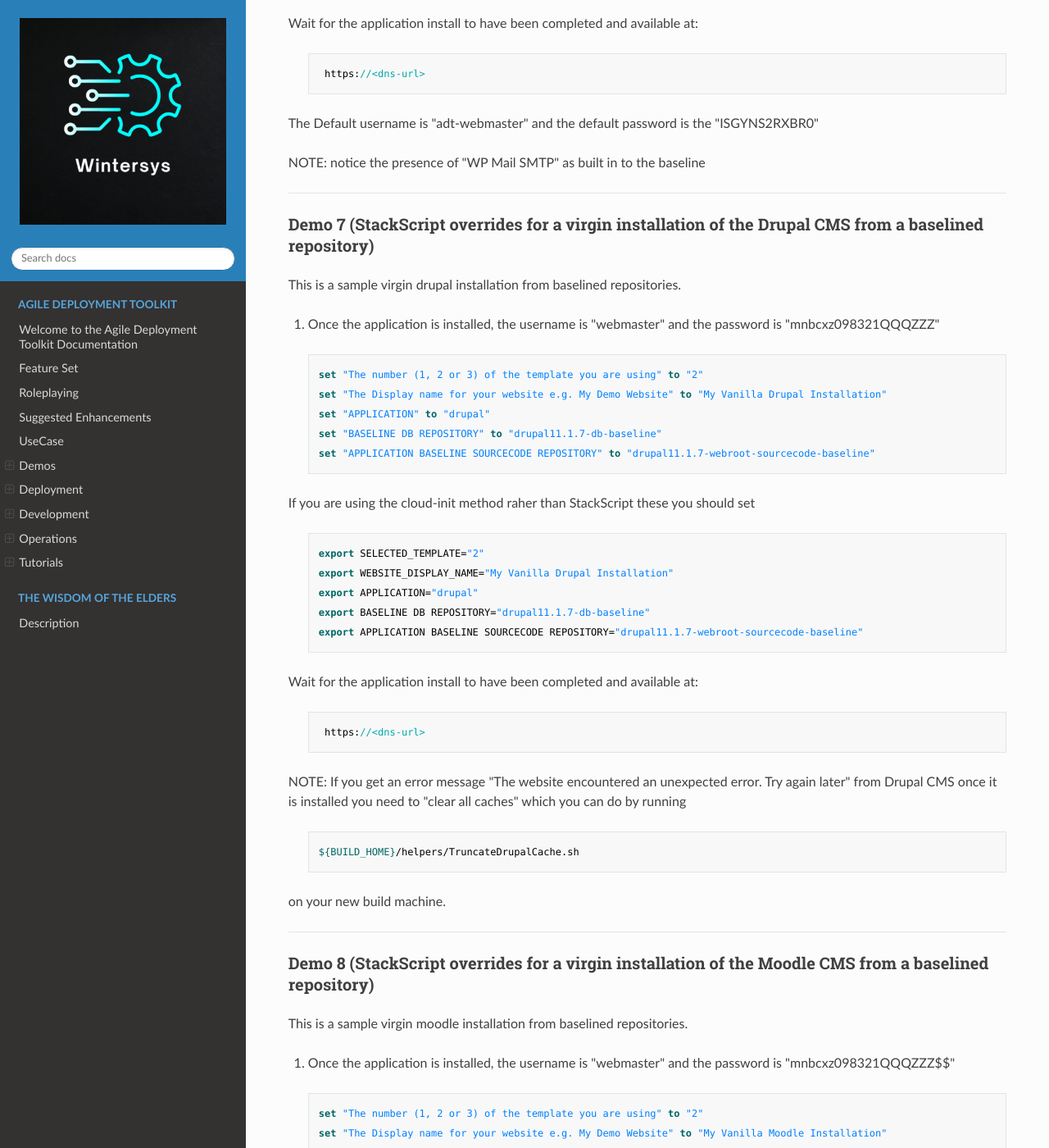
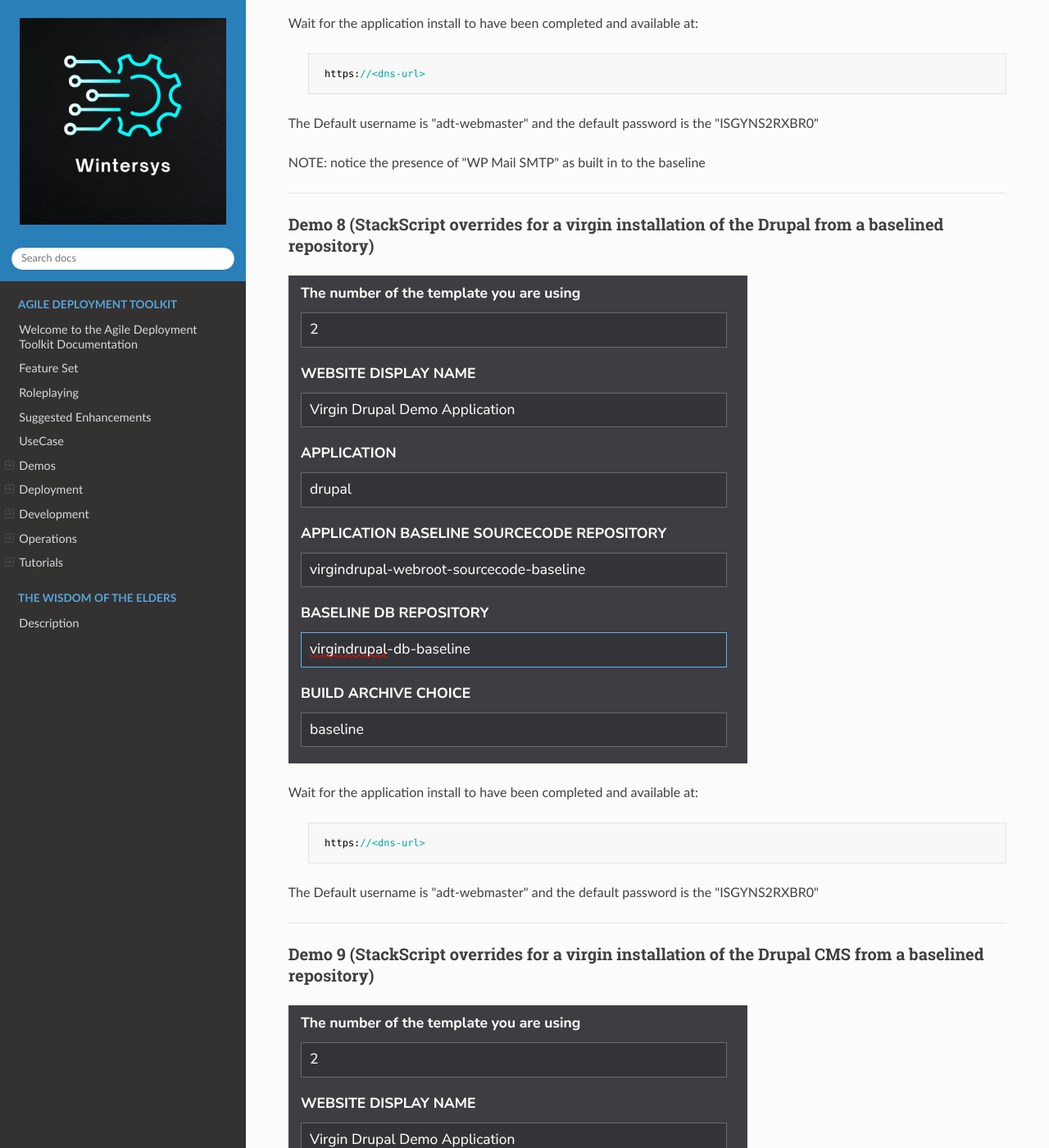
Before and after one commit to wintersys-dev/adt-documentation, an MkDocs documentation site: the page built from docs/Agile Deployment Toolkit/Demos/VirginCMSDemos.md, in a window 1280 px wide and 1400 px high, scrolled down 7787 px. Shown: the whole window at 82% size. Built offline with MkDocs 1.6.1, drawn with Linux system fonts in a browser that asks for light colours; nearby versions of some CDN libraries; some of the changed text lies outside the part shown.

Commit message:
Update VirginCMSDemos.md

```diff
--- a/docs/Agile Deployment Toolkit/Demos/VirginCMSDemos.md
+++ b/docs/Agile Deployment Toolkit/Demos/VirginCMSDemos.md
@@ -127,40 +127,32 @@ NOTE: notice the presence of "WP Mail SMTP" as built in to the baseline
 
 -----------------
 
-### Demo 7 (StackScript overrides for a virgin installation of the Drupal CMS from a baselined repository)
+### Demo 8 (StackScript overrides for a virgin installation of the Drupal from a baselined repository)
 
-This is a sample virgin drupal installation from baselined repositories.
-
-1. Once the application is installed, the username is "webmaster" and the password is "mnbcxz098321QQQZZZ"
-
-
->     set "The number (1, 2 or 3) of the template you are using" to "2"
->     set "The Display name for your website e.g. My Demo Website" to "My Vanilla Drupal Installation"
->     set "APPLICATION" to "drupal"
->     set "BASELINE DB REPOSITORY" to "drupal11.1.7-db-baseline"
->     set "APPLICATION BASELINE SOURCECODE REPOSITORY" to "drupal11.1.7-webroot-sourcecode-baseline"
-
-If you are using the cloud-init method raher than StackScript these you should set
-
->     export SELECTED_TEMPLATE="2"
->     export WEBSITE_DISPLAY_NAME="My Vanilla Drupal Installation"
->     export APPLICATION="drupal"
->     export BASELINE DB REPOSITORY="drupal11.1.7-db-baseline"
->     export APPLICATION BASELINE SOURCECODE REPOSITORY="drupal11.1.7-webroot-sourcecode-baseline"
+![](images/virgin-drupal-baseline.png "Virgin Drupal Baseline Installation")
 
 Wait for the application install to have been completed and available at:
 
 >      https://<dns-url>
 
-NOTE: If you get an error message "The website encountered an unexpected error. Try again later" from Drupal CMS once it is installed you need to "clear all caches" which you can do by running
-
->     ${BUILD_HOME}/helpers/TruncateDrupalCache.sh
-
-on your new build machine.
+The Default username is "adt-webmaster" and the default password is the "ISGYNS2RXBR0"
 
 -----------------
 
-### Demo 8 (StackScript overrides for a virgin installation of the Moodle CMS from a baselined repository)
+### Demo 9 (StackScript overrides for a virgin installation of the Drupal CMS from a baselined repository)
+
+
+![](images/virgin-drupal-baseline.png "Virgin Drupal CMS Baseline Installation")
+
+Wait for the application install to have been completed and available at:
+
+>      https://<dns-url>
+
+The Default username is "adt-webmaster" and the default password is the "ISGYNS2RXBR0"
+
+--------------------------------------
+
+### Demo 9 (StackScript overrides for a virgin installation of the Moodle CMS from a baselined repository)
 
 This is a sample virgin moodle installation from baselined repositories.
 
```
Also changed, not shown: other parts of docs/Agile Deployment Toolkit/Demos/VirginCMSDemos.md (+1 -1 lines).
